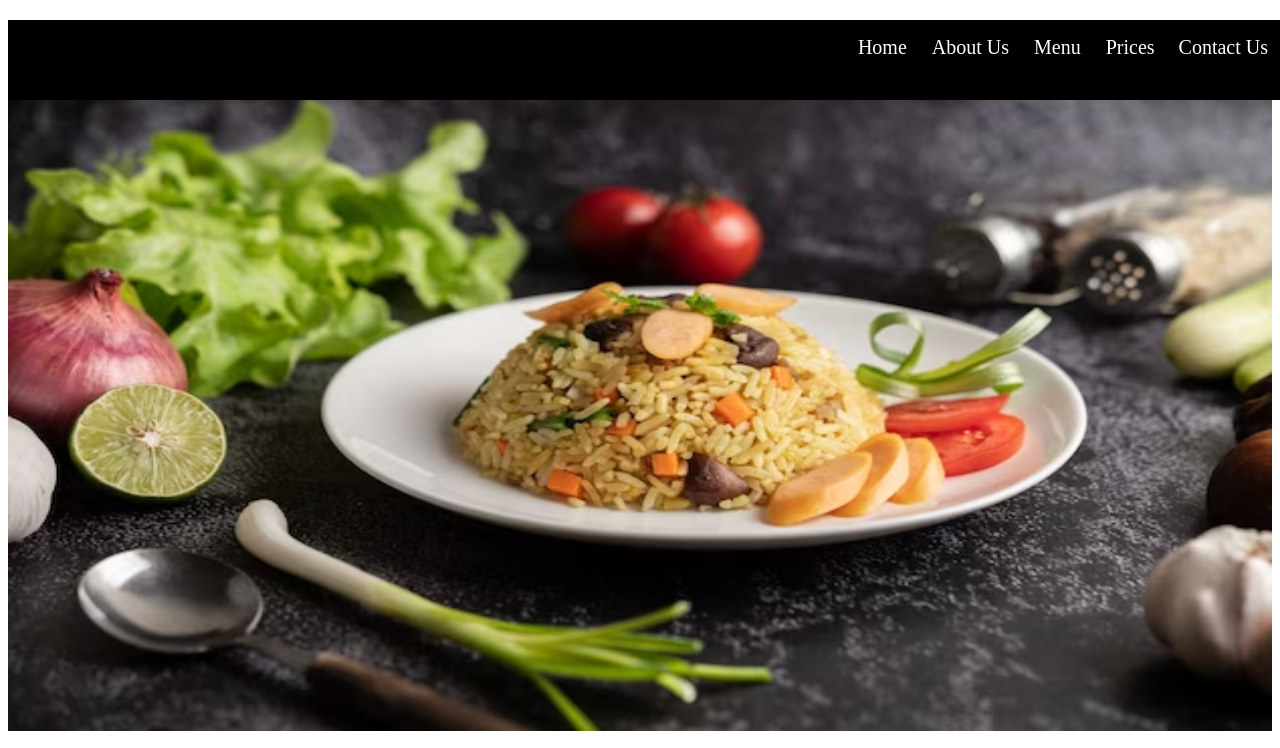
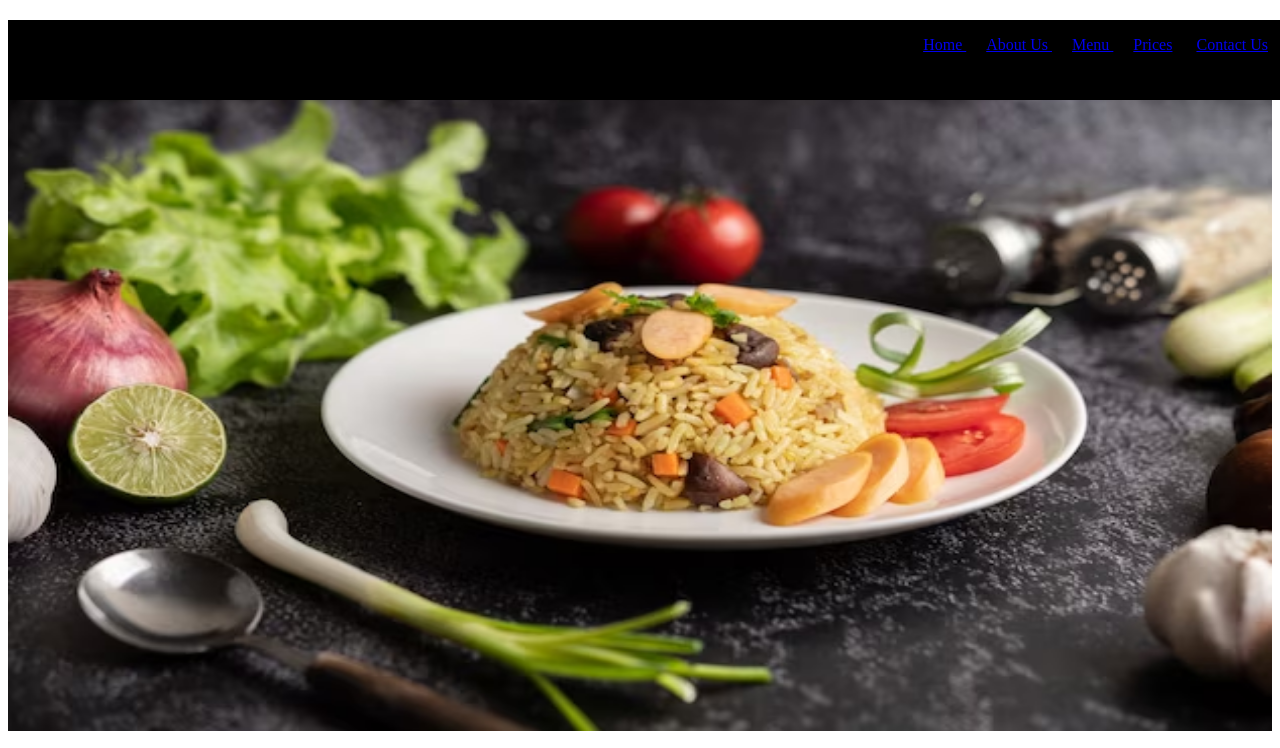
Before and after one commit to sawaniThiwandika/open-uom-webdesign, a plain HTML site: page index.html in a window 1280 px wide. Shown: the top 748 px of the page. Drawn offline with Linux system fonts and the light colour scheme.

Commit message:
first commit of new branch

```diff
--- a/index.html
+++ b/index.html
@@ -34,9 +34,7 @@
         }
 
         nav > ul > li > a {
-            color: white;
-            text-decoration: none;
-            font-size: 20px;
+
         }
 
 
@@ -210,7 +208,8 @@
 
         @keyframes my-animation {
             from {
-                border: 10px solid red;
+                border: 10px solid blue;
+
             }
             to {
                 border: 10px solid yellow;
```
